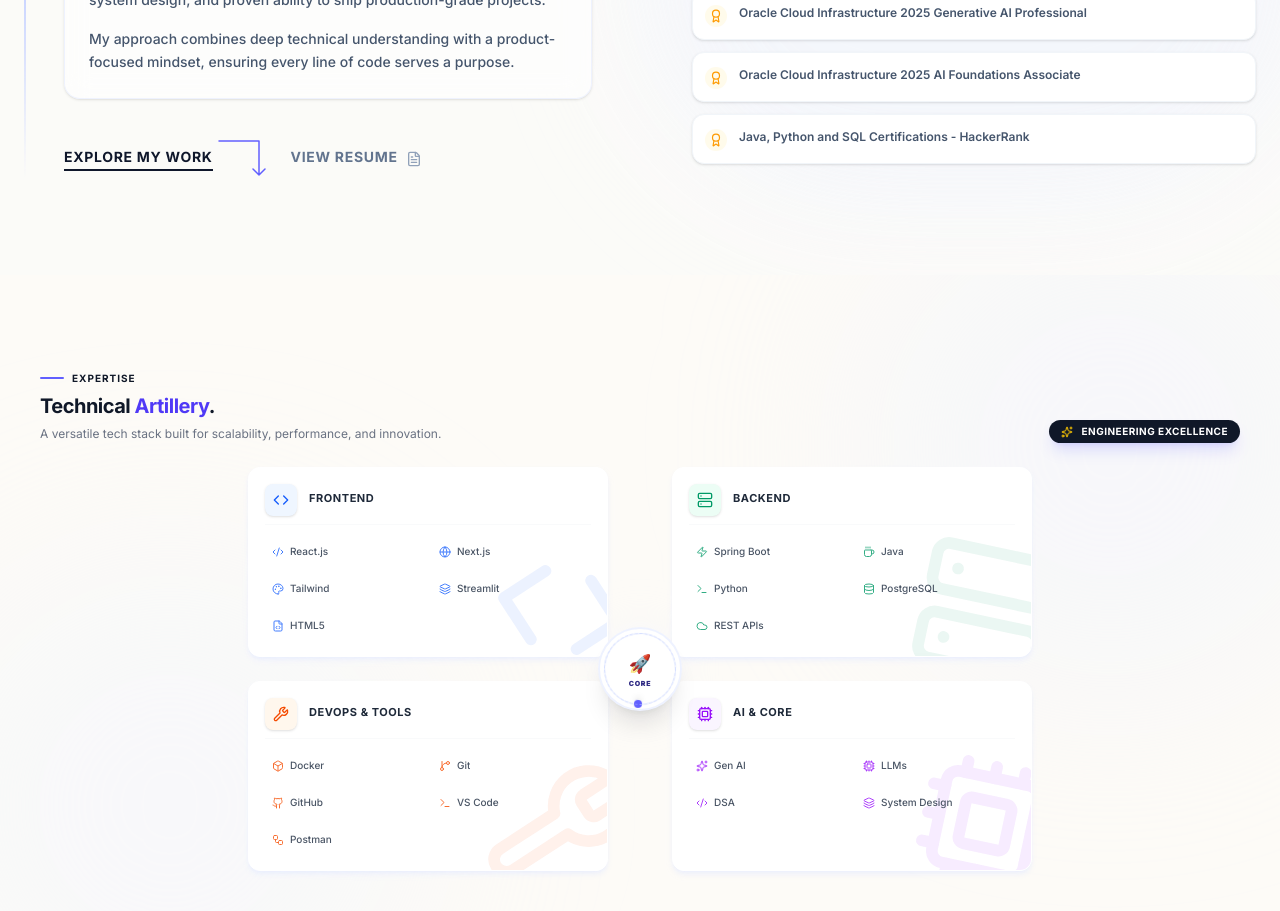
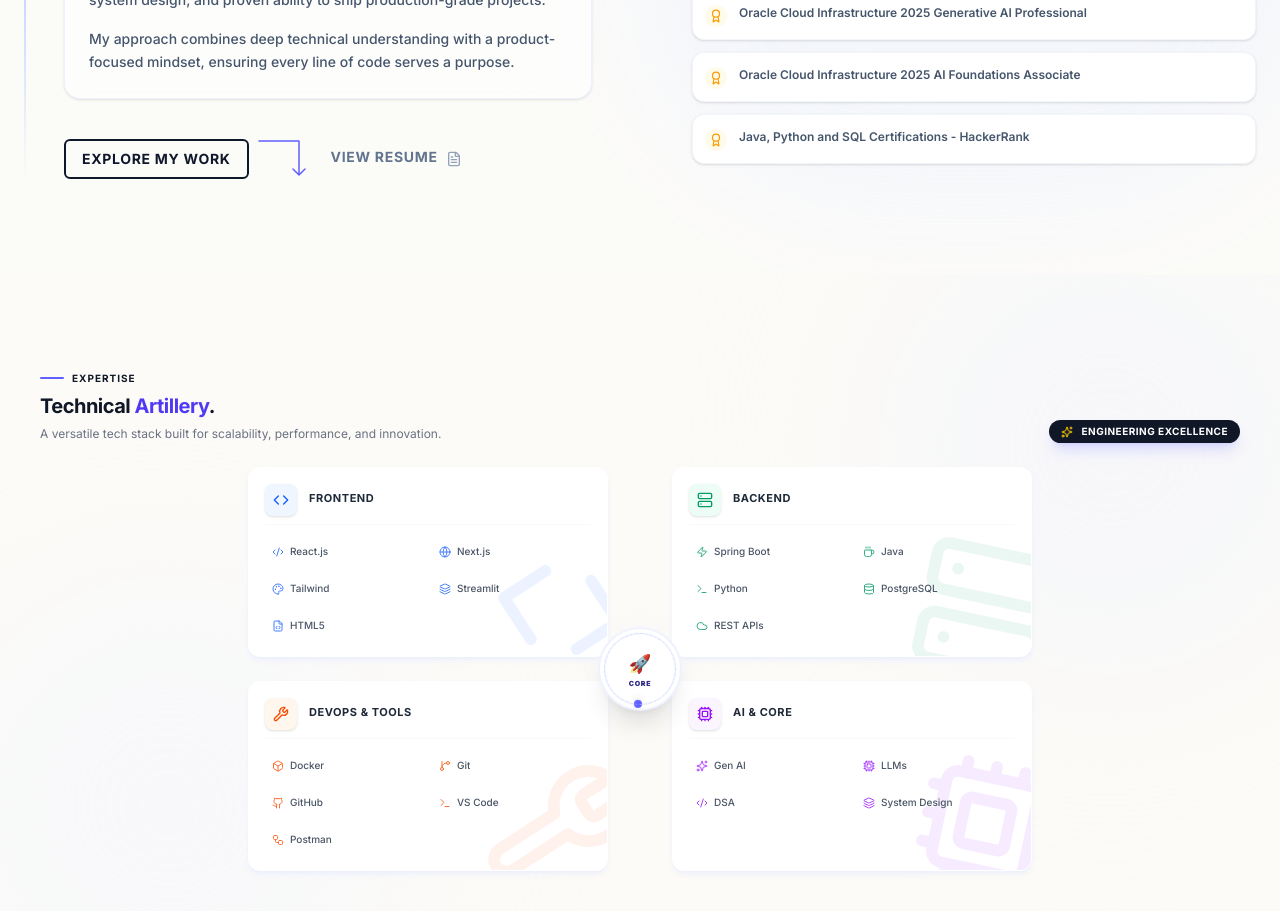
Before and after one commit to vinayredee/portfolio, a Next.js app: page / in a window 1280 px wide. Shown: the part 1080-1991 px from the top of the page. Built offline with nearby package versions, Linux system fonts and the light colour scheme.

Commit message:
Add rectangular box to Explore My Work button

```diff
--- a/components/sections/About.tsx
+++ b/components/sections/About.tsx
@@ -47,9 +47,9 @@ export default function About({ id }: { id?: string }) {
                                 <motion.a
                                     href="#projects"
                                     whileHover={{ scale: 1.02 }}
-                                    className="group inline-flex items-center gap-1 text-sm font-bold text-slate-900 uppercase tracking-wider"
+                                    className="group inline-flex items-center gap-2 text-sm font-bold text-slate-900 uppercase tracking-wider"
                                 >
-                                    <span className="border-b-2 border-slate-900 pb-0.5 group-hover:border-indigo-600 group-hover:text-indigo-600 transition-colors">
+                                    <span className="border-2 border-slate-900 px-4 py-2 rounded-md group-hover:border-indigo-600 group-hover:text-indigo-600 transition-colors">
                                         Explore My Work
                                     </span>
                                     {/* L-Shaped Arrow directly attached */}
```
